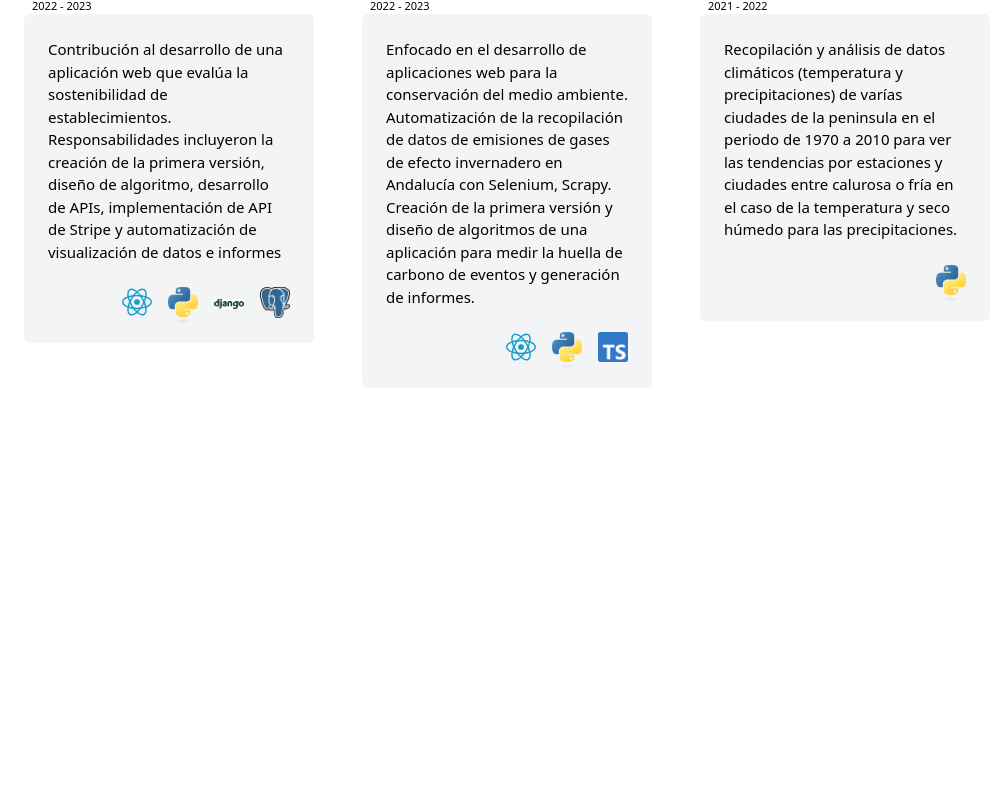
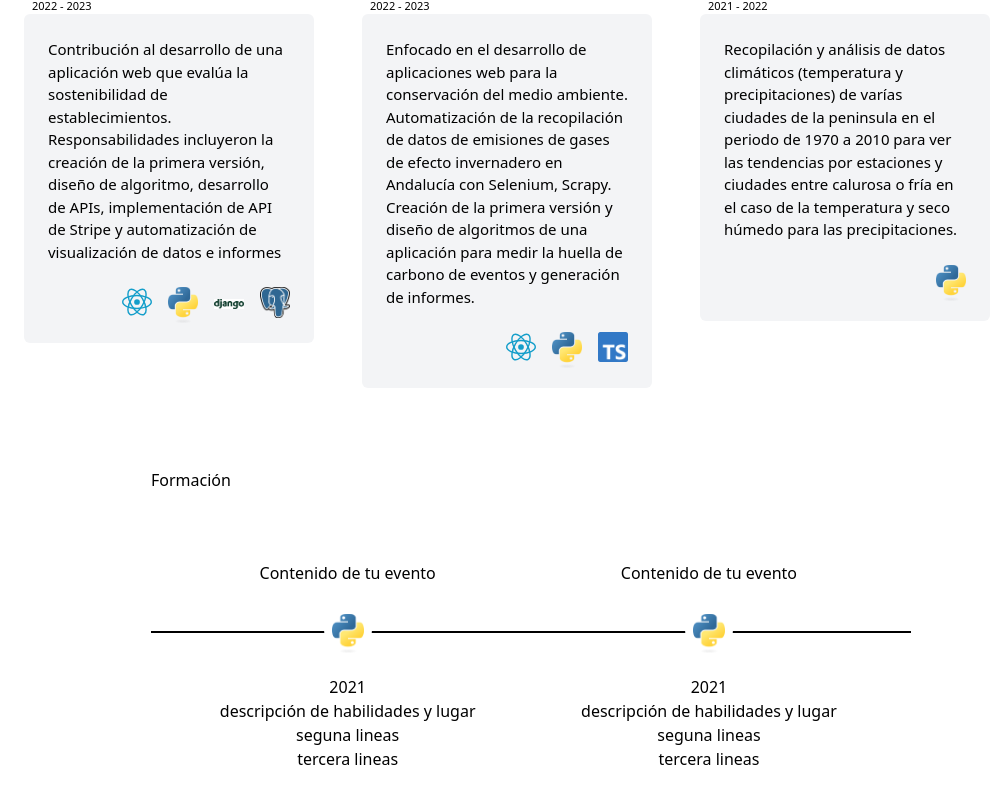
Before and after one commit to GaboTov/personalWeb, a Next.js app in the folder web/: page / in a window 1280 px wide. Shown: the part 547-1351 px from the top of the page, without its empty margins (109-1106 px from the left). Before the commit the page ends 1027 px from the top, so only its background shows below. Built offline with nearby package versions, Linux system fonts and the light colour scheme.

Commit message:
add proto timeline

```diff
--- /dev/null
+++ b/web/src/components/Formaciones.tsx
@@ -0,0 +1,91 @@
+import logo from "../utilis/images/python-logo-only.png";
+import Image from "next/image";
+const Formaciones = () => {
+  return (
+    <section >
+      <h1>Formación</h1>
+      <div className="timeline-wrapper overflow-x-scroll whitespace-nowrap flex">
+
+
+        <div className="timeline-item flex flex-col items-center ">
+          <div className="content">Contenido de tu evento</div>
+          <div className="point bg-white p-2 w-[3em] h-[3em] rounded-full">
+            <Image
+              src={logo}
+              alt="Logo de Pyhton"
+            />
+          </div>
+          <div className="content text-center">
+            2021
+            <div>
+              descripción de habilidades y lugar
+              <br />
+              seguna lineas
+              <br />
+              tercera lineas
+            </div>
+          </div>
+        </div>
+        <div className="timeline-item flex flex-col items-center ">
+          <div className="content">Contenido de tu evento</div>
+          <div className="point bg-white p-2 w-[3em] h-[3em] rounded-full">
+            <Image
+              src={logo}
+              alt="Logo de Pyhton"
+            />
+          </div>
+          <div className="content text-center">
+            2021
+            <div>
+              descripción de habilidades y lugar
+              <br />
+              seguna lineas
+              <br />
+              tercera lineas
+            </div>
+          </div>
+        </div>
+        <div className="timeline-item flex flex-col items-center ">
+          <div className="content">Contenido de tu evento</div>
+          <div className="point bg-white p-2 w-[3em] h-[3em] rounded-full">
+            <Image
+              src={logo}
+              alt="Logo de Pyhton"
+            />
+          </div>
+          <div className="content text-center">
+            2021
+            <div>
+              descripción de habilidades y lugar
+              <br />
+              seguna lineas
+              <br />
+              tercera lineas
+            </div>
+          </div>
+        </div>
+        <div className="timeline-item flex flex-col items-center ">
+          <div className="content">Contenido de tu evento</div>
+          <div className="point bg-white p-2 w-[3em] h-[3em] rounded-full">
+            <Image
+              src={logo}
+              alt="Logo de Pyhton"
+            />
+          </div>
+          <div className="content text-center">
+            2021
+            <div>
+              descripción de habilidades y lugar
+              <br />
+              seguna lineas
+              <br />
+              tercera lineas
+            </div>
+          </div>
+        </div>
+      </div>
+    </section>
+  );
+};
+
+export default Formaciones;
--- a/web/src/components/FrontPage.tsx
+++ b/web/src/components/FrontPage.tsx
@@ -1,5 +1,6 @@
 import { Experience } from "./Expereincie";
 import Experiences from "./Experiences";
+import Formaciones from "./Formaciones";
 import Logos from "./Logos";
 const FrontPage = () => {
   return (
@@ -19,6 +20,7 @@ const FrontPage = () => {
       </section>
 
       <Experiences/>
+      <Formaciones/>
     </>
   );
 };
--- a/web/src/styles/globals.css
+++ b/web/src/styles/globals.css
@@ -1,3 +1,43 @@
 @tailwind base;
 @tailwind components;
 @tailwind utilities;
+
+.timeline-wrapper {
+    /* Establece un ancho fijo para el contenedor de la línea de tiempo */
+    max-width: 760px;
+    min-width: 350; /* Cambia esto al tamaño que quieras */
+    position: relative;
+    padding: 1rem;
+}
+
+
+
+.timeline-item {
+    /* Mantén cada elemento de la línea de tiempo en la misma línea */
+    display: inline-flex;
+    align-items: center;
+    /* Añade algo de espacio alrededor de cada elemento */
+    padding: 2rem;
+}
+.timeline-item:before {
+    /* Este es el pseudo-elemento que creará la línea del tiempo */
+    content: '';
+    position: absolute;
+    top: 40%;
+    width: 85%;
+    height: 2px;
+    background: black;
+}
+
+
+.point {
+    /* Estiliza tu punto de la línea de tiempo como prefieras */
+
+    /* Asegúrate de que hay espacio entre el punto y el contenido */
+    z-index: 1;
+}
+
+.content {
+    padding: 1.3em;
+    /* Aquí puedes estilizar tu contenido como quieras */
+}
```
